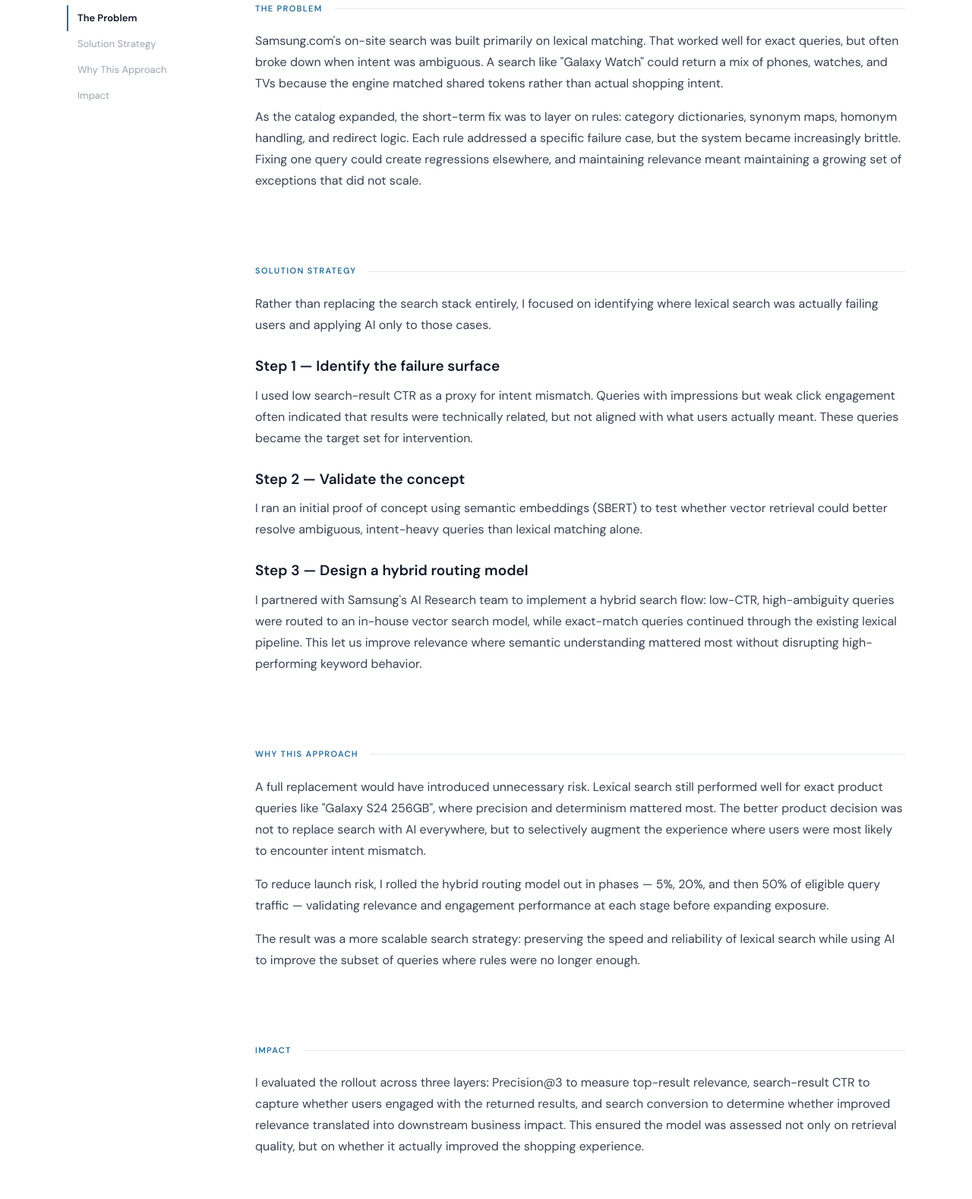
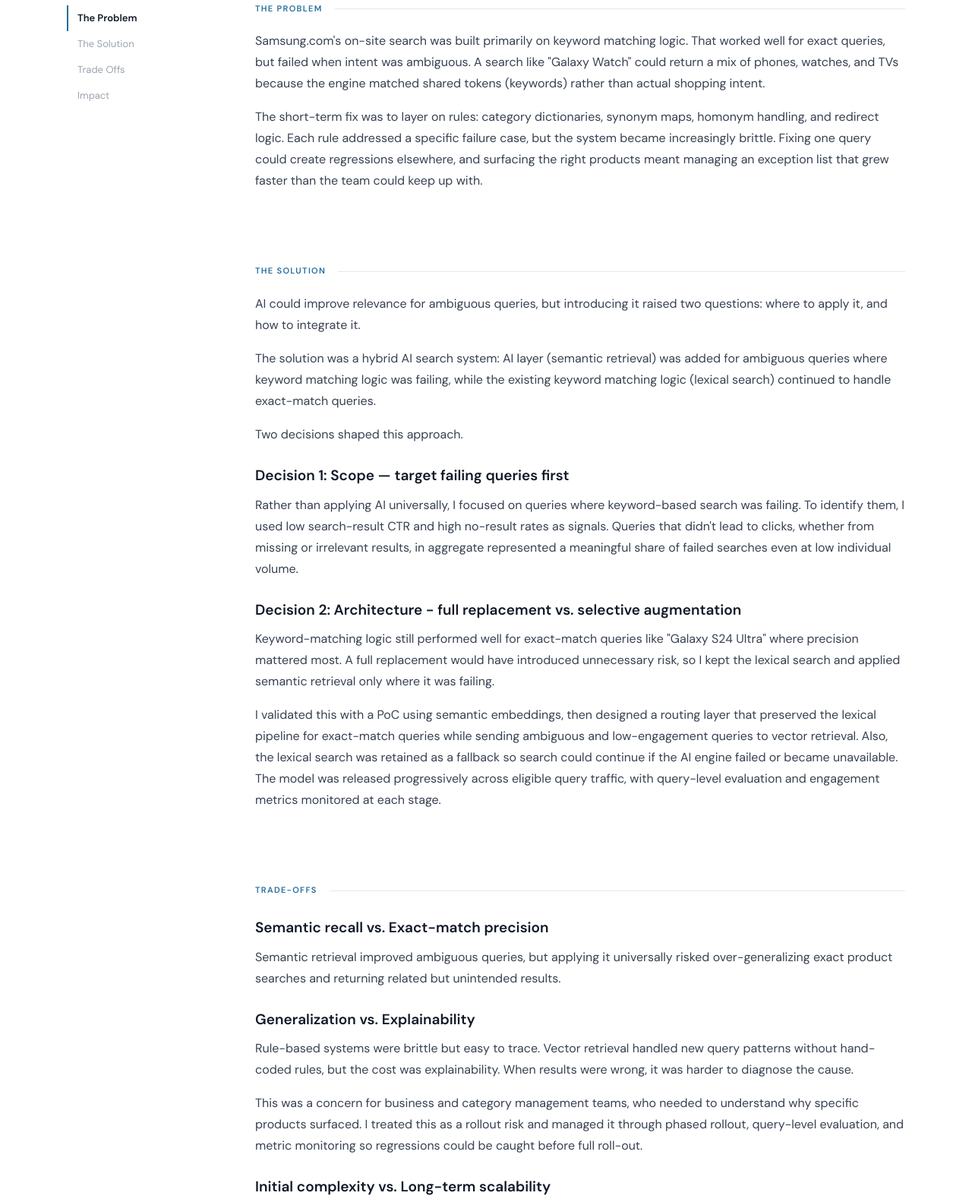
Before and after one commit to Soyeon-Baik/riley-baik, a plain HTML site: page samsung-search.html in a window 1280 px wide. Shown: the part 818-2396 px from the top of the page at 76% size. Drawn offline with Linux system fonts and the light colour scheme.

Commit message:
Update samsung-search.html
content structure update

```diff
--- a/samsung-search.html
+++ b/samsung-search.html
@@ -188,8 +188,8 @@
     <!-- ── Sticky Sidebar Nav ── -->
     <aside class="sidebar-nav">
       <a href="#section-1" data-nav="section-1">The Problem</a>
-      <a href="#section-2" data-nav="section-2">Solution Strategy</a>
-      <a href="#section-3" data-nav="section-3">Why This Approach</a>
+      <a href="#section-2" data-nav="section-2">The Solution</a>
+      <a href="#section-3" data-nav="section-3">Trade Offs</a>
       <a href="#section-4" data-nav="section-4">Impact</a>
     </aside>
 
@@ -199,37 +199,43 @@
       <!-- 1. The Problem -->
       <div class="detail-section" id="section-1">
         <div class="detail-section-label">The Problem</div>
-        <p>Samsung.com's on-site search was built primarily on lexical matching. That worked well for exact queries, but often broke down when intent was ambiguous. A search like "Galaxy Watch" could return a mix of phones, watches, and TVs because the engine matched shared tokens rather than actual shopping intent.</p>
-        <p>As the catalog expanded, the short-term fix was to layer on rules: category dictionaries, synonym maps, homonym handling, and redirect logic. Each rule addressed a specific failure case, but the system became increasingly brittle. Fixing one query could create regressions elsewhere, and maintaining relevance meant maintaining a growing set of exceptions that did not scale.</p>
+        <p>Samsung.com's on-site search was built primarily on keyword matching logic. That worked well for exact queries, but failed when intent was ambiguous. A search like "Galaxy Watch" could return a mix of phones, watches, and TVs because the engine matched shared tokens (keywords) rather than actual shopping intent.</p>
+        <p>The short-term fix was to layer on rules: category dictionaries, synonym maps, homonym handling, and redirect logic. Each rule addressed a specific failure case, but the system became increasingly brittle. Fixing one query could create regressions elsewhere, and surfacing the right products meant managing an exception list that grew faster than the team could keep up with.</p>
       </div>
 
-      <!-- 2. Solution Strategy -->
+      <!-- 2. The Solution-->
       <div class="detail-section" id="section-2">
-        <div class="detail-section-label">Solution Strategy</div>
-        <p>Rather than replacing the search stack entirely, I focused on identifying where lexical search was actually failing users and applying AI only to those cases.</p>
+        <div class="detail-section-label">The Solution</div>
+        <p>AI could improve relevance for ambiguous queries, but introducing it raised two questions: where to apply it, and how to integrate it.</p>
+        <p>The solution was a hybrid AI search system: AI layer (semantic retrieval) was added for ambiguous queries where keyword matching logic was failing, while the existing keyword matching logic (lexical search) continued to handle exact-match queries.</p>
+        <p>Two decisions shaped this approach.</p>
 
-        <h3>Step 1 — Identify the failure surface</h3>
-        <p>I used low search-result CTR as a proxy for intent mismatch. Queries with impressions but weak click engagement often indicated that results were technically related, but not aligned with what users actually meant. These queries became the target set for intervention.</p>
+        <h3>Decision 1: Scope — target failing queries first</h3>
+        <p>Rather than applying AI universally, I focused on queries where keyword-based search was failing. To identify them, I used low search-result CTR and high no-result rates as signals. Queries that didn't lead to clicks, whether from missing or irrelevant results, in aggregate represented a meaningful share of failed searches even at low individual volume.</p>
 
-        <h3>Step 2 — Validate the concept</h3>
-        <p>I ran an initial proof of concept using semantic embeddings (SBERT) to test whether vector retrieval could better resolve ambiguous, intent-heavy queries than lexical matching alone.</p>
-
-        <h3>Step 3 — Design a hybrid routing model</h3>
-        <p>I partnered with Samsung's AI Research team to implement a hybrid search flow: low-CTR, high-ambiguity queries were routed to an in-house vector search model, while exact-match queries continued through the existing lexical pipeline. This let us improve relevance where semantic understanding mattered most without disrupting high-performing keyword behavior.</p>
+        <h3>Decision 2: Architecture - full replacement vs. selective augmentation</h3>
+        <p>Keyword-matching logic still performed well for exact-match queries like "Galaxy S24 Ultra" where precision mattered most. A full replacement would have introduced unnecessary risk, so I kept the lexical search and applied semantic retrieval only where it was failing.</p>
+        <p>I validated this with a PoC using semantic embeddings, then designed a routing layer that preserved the lexical pipeline for exact-match queries while sending ambiguous and low-engagement queries to vector retrieval. Also, the lexical search was retained as a fallback so search could continue if the AI engine failed or became unavailable. The model was released progressively across eligible query traffic, with query-level evaluation and engagement metrics monitored at each stage.</p>
       </div>
 
-      <!-- 3. Why This Approach -->
+      <!-- 3. Trade off -->
       <div class="detail-section" id="section-3">
-        <div class="detail-section-label">Why This Approach</div>
-        <p>A full replacement would have introduced unnecessary risk. Lexical search still performed well for exact product queries like "Galaxy S24 256GB", where precision and determinism mattered most. The better product decision was not to replace search with AI everywhere, but to selectively augment the experience where users were most likely to encounter intent mismatch.</p>
-        <p>To reduce launch risk, I rolled the hybrid routing model out in phases — 5%, 20%, and then 50% of eligible query traffic — validating relevance and engagement performance at each stage before expanding exposure.</p>
-        <p>The result was a more scalable search strategy: preserving the speed and reliability of lexical search while using AI to improve the subset of queries where rules were no longer enough.</p>
+        <div class="detail-section-label">Trade-offs</div>
+        <h3>Semantic recall vs. Exact-match precision</h3>
+        <p>Semantic retrieval improved ambiguous queries, but applying it universally risked over-generalizing exact product searches and returning related but unintended results. </p>
+
+        <h3>Generalization vs. Explainability</h3>
+        <p>Rule-based systems were brittle but easy to trace. Vector retrieval handled new query patterns without hand-coded rules, but the cost was explainability. When results were wrong, it was harder to diagnose the cause.</p>
+        <p>This was a concern for business and category management teams, who needed to understand why specific products surfaced. I treated this as a rollout risk and managed it through phased rollout, query-level evaluation, and metric monitoring so regressions could be caught before full roll-out.</p>
+
+        <h3>Initial complexity vs. Long-term scalability</h3>
+        <p>Adding a semantic layer introduced upfront complexity, but continuing to patch the rule system meant maintaining an exception list with no ceiling. The added complexity was a worthwhile cost to avoid accumulating ops/tech debt indefinitely.</p>
       </div>
 
       <!-- 4. Impact -->
       <div class="detail-section" id="section-4">
         <div class="detail-section-label">Impact</div>
-        <p>I evaluated the rollout across three layers: Precision@3 to measure top-result relevance, search-result CTR to capture whether users engaged with the returned results, and search conversion to determine whether improved relevance translated into downstream business impact. This ensured the model was assessed not only on retrieval quality, but on whether it actually improved the shopping experience.</p>
+        <p>The rollout was evaluated across two layers: retrieval quality (Precision@3, MRR, Recall) and user behavior (search CTR, search-assisted conversion, query reformulation rate). This combination ensured improvements in semantic relevance translated into actual shopping behavior change.</p>
       </div>
 
     </div>
```
